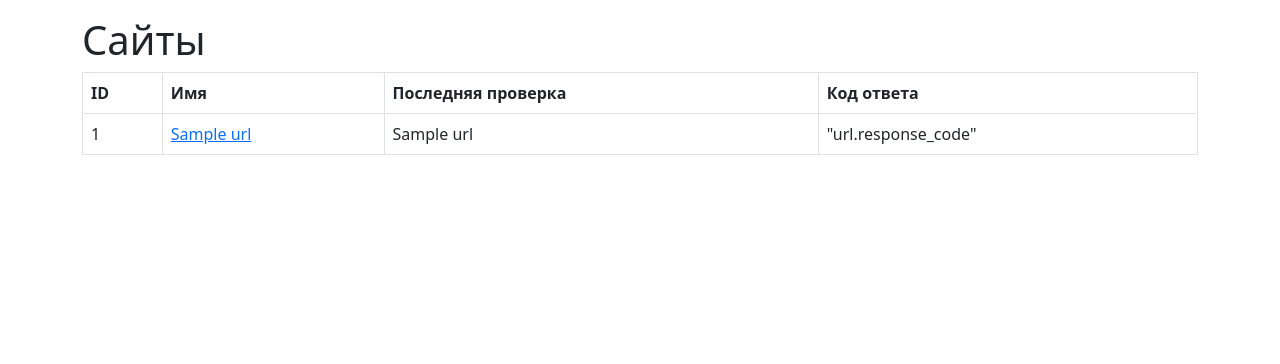
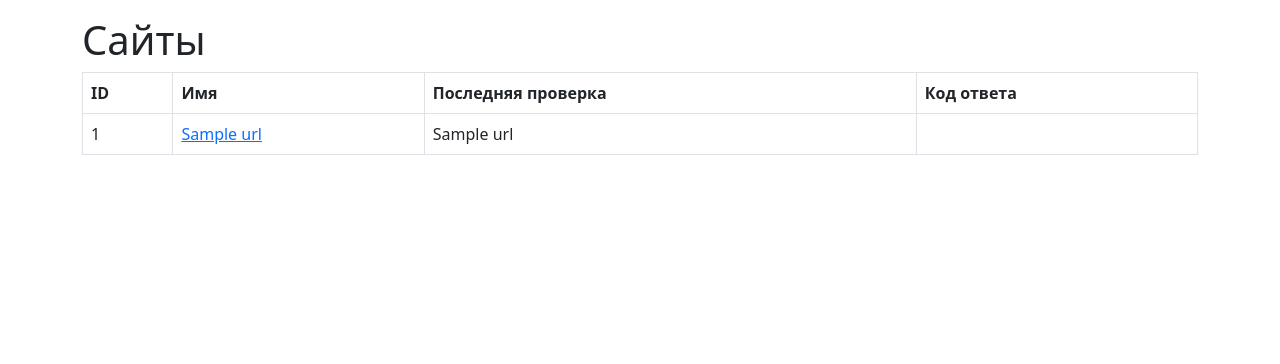
Before and after one commit to Nazarinh0/python-project-83, a Flask app: page /urls in a window 1280 px wide. Shown: the part 56-420 px from the top of the page. Run offline with Flask 2, Linux system fonts and the light colour scheme; a database or web service that is not in the repository returns one stand-in record (values such as "Sample title"); some libraries are stand-ins or nearby versions.

Commit message:
update template urls.html

```diff
--- a/page_analyzer/templates/urls.html
+++ b/page_analyzer/templates/urls.html
@@ -17,7 +17,7 @@
                         <td>{{ url.id }}</td>
                         <td><a href="/urls/{{url.id}}">{{ url.name }}</a></td>
                         <td>{{ url.date|default('') }}</td>
-                        <td>"url.response_code"</td>
+                        <td>{{ url.status_code|default('') }}</td>
                     </tr>
                     {% endfor %}
                 </tbody>
```
